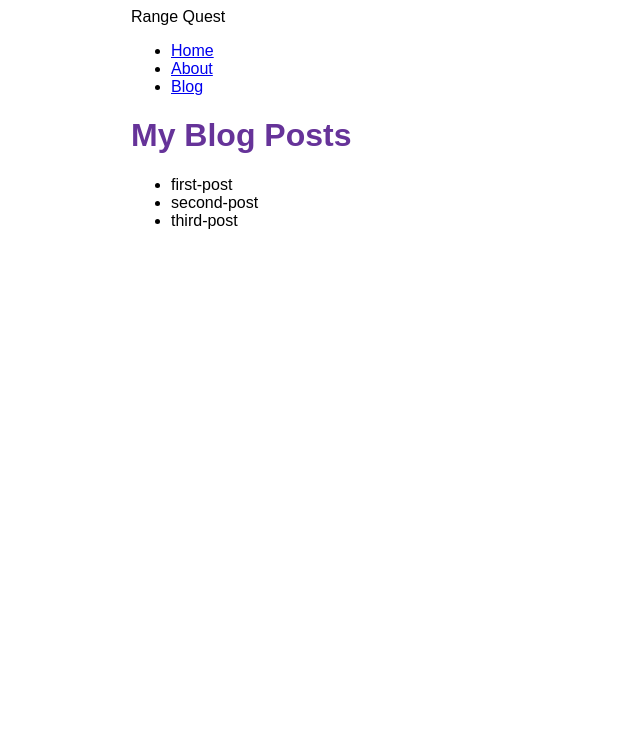
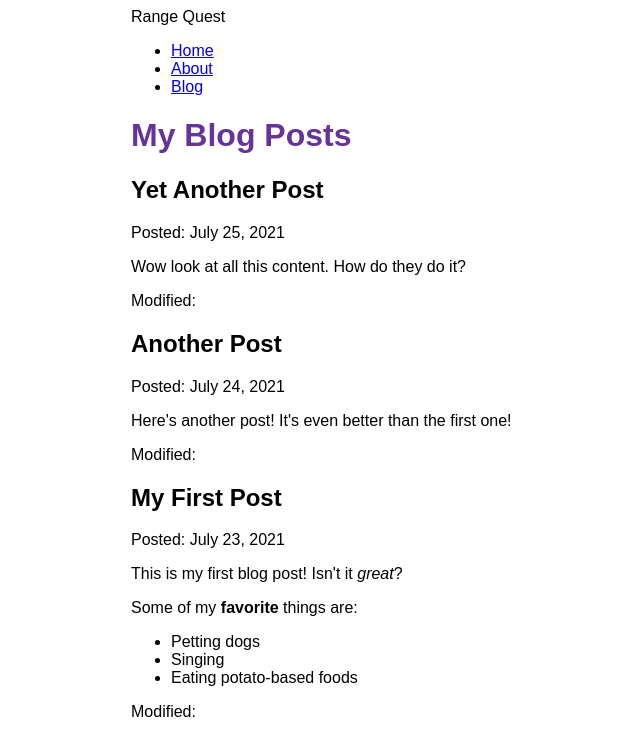
Before and after one commit to rangequest/gatsby-rangequest, a Gatsby site: page /blog in a window 1280 px wide. Shown: the whole page, without its empty margins (259-899 px from the left). Built offline with nearby package versions, Linux system fonts and the light colour scheme; Gatsby itself is replaced by a stand-in of ours.

Commit message:
implemented blog page with mdx plugin

```diff
--- a/blog/first-post.mdx
+++ b/blog/first-post.mdx
@@ -0,0 +1,12 @@
+---
+title: "My First Post"
+date: "2021-07-23"
+---
+
+This is my first blog post! Isn't it _great_?
+
+Some of my **favorite** things are:
+
+- Petting dogs
+- Singing
+- Eating potato-based foods
--- a/blog/second-post.mdx
+++ b/blog/second-post.mdx
@@ -0,0 +1,6 @@
+---
+title: "Another Post"
+date: "2021-07-24"
+---
+
+Here's another post! It's even better than the first one!
--- a/blog/third-post.mdx
+++ b/blog/third-post.mdx
@@ -0,0 +1,6 @@
+---
+title: "Yet Another Post"
+date: "2021-07-25"
+---
+
+Wow look at all this content. How do they do it?
--- a/gatsby-config.js
+++ b/gatsby-config.js
@@ -14,5 +14,6 @@ module.exports = {
         path: `${__dirname}/blog`,
       },
     },
+    "gatsby-plugin-mdx",
   ],
 };
--- a/package.json
+++ b/package.json
@@ -15,9 +15,12 @@
     "clean": "gatsby clean"
   },
   "dependencies": {
+    "@mdx-js/mdx": "^1.6.22",
+    "@mdx-js/react": "^1.6.22",
     "gatsby": "^3.12.1",
     "gatsby-plugin-gatsby-cloud": "^3.0.0",
     "gatsby-plugin-image": "^1.12.0",
+    "gatsby-plugin-mdx": "^2.12.0",
     "gatsby-plugin-sharp": "^3.12.0",
     "gatsby-source-filesystem": "^3.12.0",
     "react": "^17.0.1",
--- a/src/pages/blog.js
+++ b/src/pages/blog.js
@@ -1,24 +1,38 @@
 import * as React from "react";
 import { graphql } from "gatsby";
+import { MDXRenderer } from "gatsby-plugin-mdx";
 import Layout from "../components/layout";
 
 const BlogPage = ({ data }) => {
   return (
     <Layout pageTitle="My Blog Posts">
-      <ul>
-        {data.allFile.nodes.map((node) => (
-          <li key={node.name}>{node.name}</li>
-        ))}
-      </ul>
+      {data.allMdx.nodes.map((node) => (
+        <article key={node.id}>
+          <h2>{node.frontmatter.title}</h2>
+          <p>Posted: {node.frontmatter.date}</p>
+          <MDXRenderer>{node.body}</MDXRenderer>
+          <p>Modified: {node.parent.modifiedTime}</p>
+        </article>
+      ))}
     </Layout>
   );
 };
 
 export const query = graphql`
   query {
-    allFile {
+    allMdx(sort: { fields: frontmatter___date, order: DESC }) {
       nodes {
-        name
+        frontmatter {
+          title
+          date(formatString: "MMMM D, YYYY")
+        }
+        id
+        body
+        parent {
+          ... on File {
+            modifiedTime(formatString: "MMMM D, YYYY")
+          }
+        }
       }
     }
   }
```
Also changed, not shown: README.md, 1 other file.
